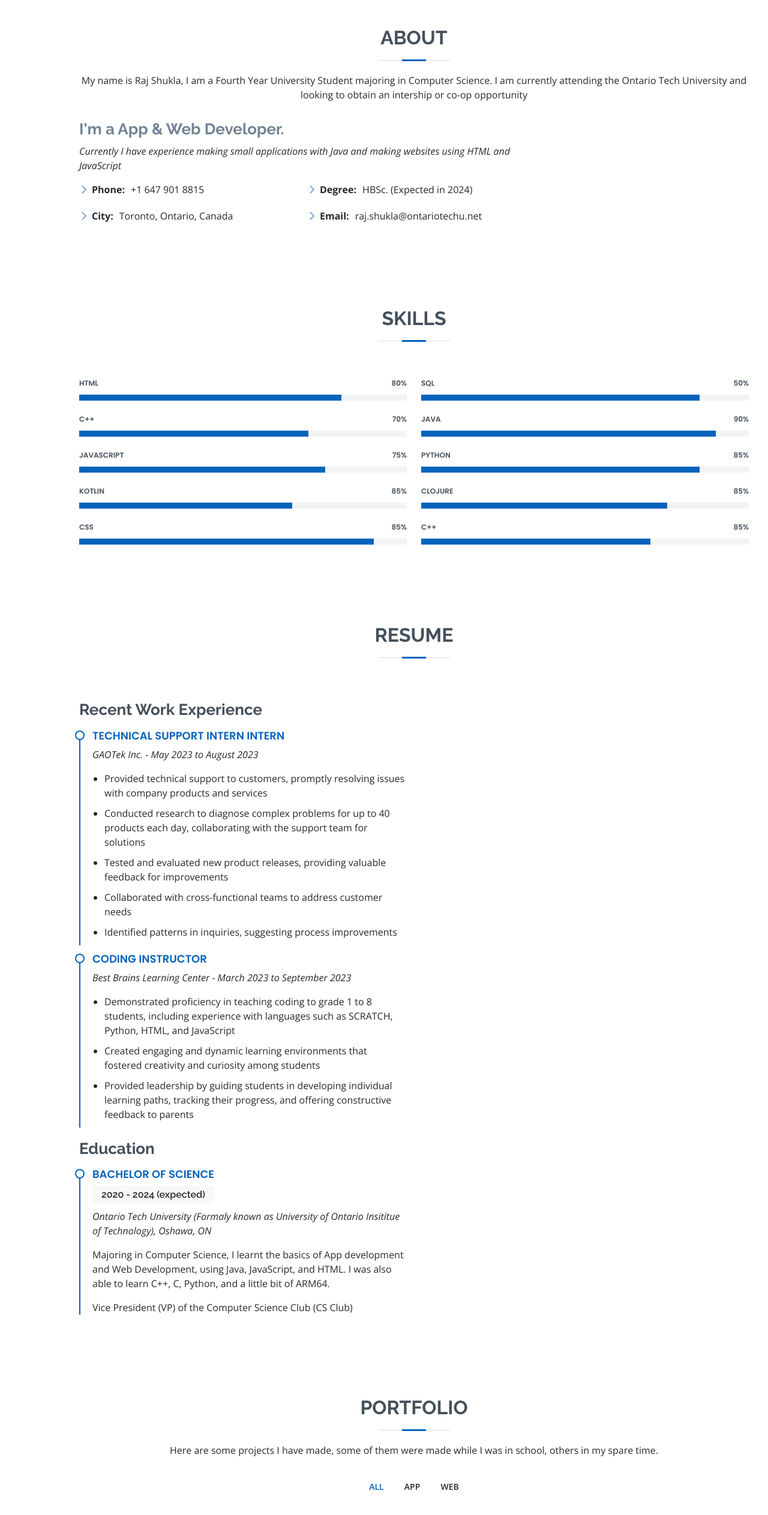
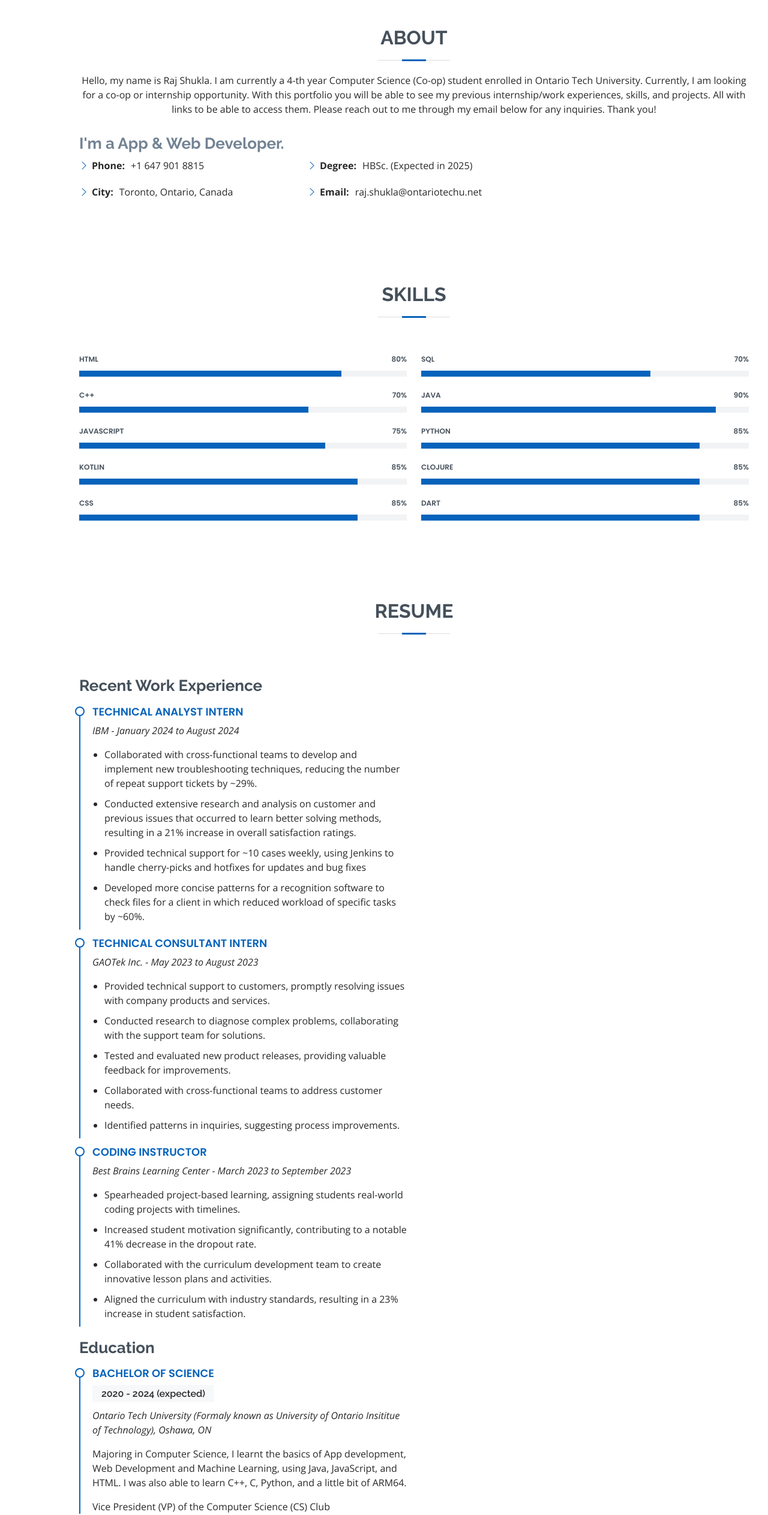
Before and after one commit to Raj-Shukla-2002/raj, a plain HTML site: page index.html in a window 1280 px wide. Shown: the part 840-3366 px from the top of the page at 60% size. Drawn offline with nearby package versions, Linux system fonts and the light colour scheme.

Commit message:
Updated index.html

```diff
--- a/index.html
+++ b/index.html
@@ -62,7 +62,7 @@ r<!DOCTYPE html>
 
         <div class="section-title">
           <h2>About</h2>
-          <p>My name is Raj Shukla, I am a Fourth Year University Student majoring in Computer Science. I am currently attending the Ontario Tech University and looking to obtain an intership or co-op opportunity</p>
+          <p>Hello, my name is Raj Shukla. I am currently a 4-th year Computer Science (Co-op) student enrolled in Ontario Tech University. Currently, I am looking for a co-op or internship opportunity. With this portfolio you will be able to see my previous internship/work experiences, skills, and projects. All with links to be able to access them. Please reach out to me through my email below for any inquiries. Thank you!</p>
         </div>
 
         <div class="row">
@@ -71,9 +71,6 @@ r<!DOCTYPE html>
           </div>-->
           <div class="col-lg-8 pt-4 pt-lg-0 content">
             <h3>I'm a App &amp; Web Developer.</h3>
-            <p class="fst-italic">
-              Currently I have experience making small applications with Java and making websites using HTML and JavaScript
-            </p>
             <div class="row">
               <div class="col-lg-6">
                 <ul>
@@ -83,7 +80,7 @@ r<!DOCTYPE html>
               </div>
               <div class="col-lg-6">
                 <ul>
-                  <li><i class="bi bi-chevron-right"></i> <strong>Degree:</strong> <span>HBSc. (Expected in 2024)</span></li>
+                  <li><i class="bi bi-chevron-right"></i> <strong>Degree:</strong> <span>HBSc. (Expected in 2025)</span></li>
                   <li><i class="bi bi-chevron-right"></i> <strong>Email:</strong> <span>raj.shukla@ontariotechu.net</span></li>
                 </ul>
               </div>
@@ -131,14 +128,14 @@ r<!DOCTYPE html>
             <div class="progress">
               <span class="skill">Kotlin <i class="val">85%</i></span>
               <div class="progress-bar-wrap">
-                <div class="progress-bar" role="progressbar" aria-valuenow="65" aria-valuemin="0" aria-valuemax="100"></div>
+                <div class="progress-bar" role="progressbar" aria-valuenow="85" aria-valuemin="0" aria-valuemax="100"></div>
               </div>
             </div>
 
             <div class="progress">
               <span class="skill">CSS <i class="val">85%</i></span>
               <div class="progress-bar-wrap">
-                <div class="progress-bar" role="progressbar" aria-valuenow="90" aria-valuemin="0" aria-valuemax="100"></div>
+                <div class="progress-bar" role="progressbar" aria-valuenow="85" aria-valuemin="0" aria-valuemax="100"></div>
               </div>
             </div>
 
@@ -147,9 +144,9 @@ r<!DOCTYPE html>
           <div class="col-lg-6">
 
             <div class="progress">
-              <span class="skill">SQL <i class="val">50%</i></span>
+              <span class="skill">SQL <i class="val">70%</i></span>
               <div class="progress-bar-wrap">
-                <div class="progress-bar" role="progressbar" aria-valuenow="85" aria-valuemin="0" aria-valuemax="100"></div>
+                <div class="progress-bar" role="progressbar" aria-valuenow="70" aria-valuemin="0" aria-valuemax="100"></div>
               </div>
             </div>
 
@@ -170,14 +167,14 @@ r<!DOCTYPE html>
             <div class="progress">
               <span class="skill">Clojure <i class="val">85%</i></span>
               <div class="progress-bar-wrap">
-                <div class="progress-bar" role="progressbar" aria-valuenow="75" aria-valuemin="0" aria-valuemax="100"></div>
+                <div class="progress-bar" role="progressbar" aria-valuenow="85" aria-valuemin="0" aria-valuemax="100"></div>
               </div>
             </div>
 
             <div class="progress">
-              <span class="skill">C++ <i class="val">85%</i></span>
+              <span class="skill">Dart <i class="val">85%</i></span>
               <div class="progress-bar-wrap">
-                <div class="progress-bar" role="progressbar" aria-valuenow="70" aria-valuemin="0" aria-valuemax="100"></div>
+                <div class="progress-bar" role="progressbar" aria-valuenow="85" aria-valuemin="0" aria-valuemax="100"></div>
               </div>
             </div>
 
@@ -200,14 +197,25 @@ r<!DOCTYPE html>
           <div class="col-lg-6">
             <h3 class="resume-title">Recent Work Experience</h3>
             <div class="resume-item pb-0">
-              <h4>Technical Support Intern Intern</h4>
+              <h4>Technical Analyst Intern</h4>
+              <p><em>IBM - January 2024 to August 2024</em></p>
+              <ul>
+                <li>Collaborated with cross-functional teams to develop and implement new troubleshooting techniques, reducing the number of repeat support tickets by ~29%.</li>
+                <li>Conducted extensive research and analysis on customer and previous issues that occurred to learn better solving methods, resulting in a 21% increase in overall satisfaction ratings.</li>
+                <li>Provided technical support for ~10 cases weekly, using Jenkins to handle cherry-picks and hotfixes for updates and bug fixes</li>
+                <li>Developed more concise patterns for a recognition software to check files for a client in which reduced workload of specific tasks by ~60%.</li>
+              </ul>
+            </div>
+
+            <div class="resume-item pb-0">
+              <h4>Technical Consultant Intern</h4>
               <p><em>GAOTek Inc. - May 2023 to August 2023</em></p>
               <ul>
-                <li>Provided technical support to customers, promptly resolving issues with company products and services</li>
-                <li>Conducted research to diagnose complex problems for up to 40 products each day, collaborating with the support team for solutions</li>
-                <li>Tested and evaluated new product releases, providing valuable feedback for improvements</li>
-                <li>Collaborated with cross-functional teams to address customer needs</li>
-                <li>Identified patterns in inquiries, suggesting process improvements</li>
+                <li>Provided technical support to customers, promptly resolving issues with company products and services.</li>
+                <li>Conducted research to diagnose complex problems, collaborating with the support team for solutions.</li>
+                <li>Tested and evaluated new product releases, providing valuable feedback for improvements.</li>
+                <li>Collaborated with cross-functional teams to address customer needs.</li>
+                <li>Identified patterns in inquiries, suggesting process improvements.</li>
               </ul>
             </div>
 
@@ -215,9 +223,10 @@ r<!DOCTYPE html>
               <h4>Coding Instructor</h4>
               <p><em>Best Brains Learning Center - March 2023 to September 2023</em></p>
               <ul>
-                <li>Demonstrated proficiency in teaching coding to grade 1 to 8 students, including experience with languages such as SCRATCH, Python, HTML, and JavaScript</li>
-                <li>Created engaging and dynamic learning environments that fostered creativity and curiosity among students</li>
-                <li>Provided leadership by guiding students in developing individual learning paths, tracking their progress, and offering constructive feedback to parents</li>
+                <li>Spearheaded project-based learning, assigning students real-world coding projects with timelines.</li>
+                <li>Increased student motivation significantly, contributing to a notable 41% decrease in the dropout rate.</li>
+                <li>Collaborated with the curriculum development team to create innovative lesson plans and activities.</li>
+                <li>Aligned the curriculum with industry standards, resulting in a 23% increase in student satisfaction.</li>
               </ul>
             </div>
 
@@ -226,8 +235,8 @@ r<!DOCTYPE html>
               <h4>Bachelor of Science</h4>
               <h5>2020 - 2024 (expected)</h5>
               <p><em>Ontario Tech University (Formaly known as University of Ontario Insititue of Technology), Oshawa, ON</em></p>
-              <p>Majoring in Computer Science, I learnt the basics of App development and Web Development, using Java, JavaScript, and HTML. I was also able to learn C++, C, Python, and a little bit of ARM64.</p>
-              <p>Vice President (VP) of the Computer Science Club (CS Club)</p>
+              <p>Majoring in Computer Science, I learnt the basics of App development, Web Development and Machine Learning, using Java, JavaScript, and HTML. I was also able to learn C++, C, Python, and a little bit of ARM64.</p>
+              <p>Vice President (VP) of the Computer Science (CS) Club</p>
             </div>
           </div>
         </div>
@@ -241,7 +250,6 @@ r<!DOCTYPE html>
 
         <div class="section-title">
           <h2>Portfolio</h2>
-          <p>Here are some projects I have made, some of them were made while I was in school, others in my spare time.</p>
         </div>
 
         <div class="row">
@@ -255,6 +263,20 @@ r<!DOCTYPE html>
         </div>
 
         <div class="row portfolio-container" data-aos="fade-up" data-aos-delay="200">
+
+          <div class="col-lg-4 col-md-6 portfolio-item filter-web">
+            <div class="portfolio-wrap">
+              <img src="assets/img/portfolio/Web2.png" class="img-fluid" alt="">
+              <div class="portfolio-info">
+                <h4>Diabeties Machine Learning Model Project</h4>
+                <p>Web</p>
+                <div class="portfolio-links">
+                  <a href="assets/img/portfolio/Web2.png" data-gallery="portfolioGallery" class="portfolio-lightbox" title="Weather Site"><i class="bx bx-plus"></i></a>
+                  <a href="https://rajshukla2002.pythonanywhere.com/" target="_blank"><i class="bx bx-link"></i></a>
+                </div>
+              </div>
+            </div>
+          </div>
 
           <div class="col-lg-4 col-md-6 portfolio-item filter-app">
             <div class="portfolio-wrap">
```
